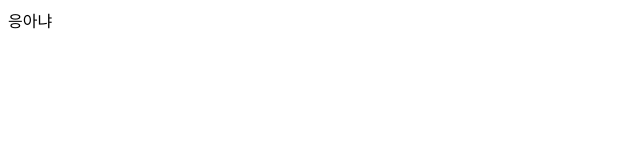
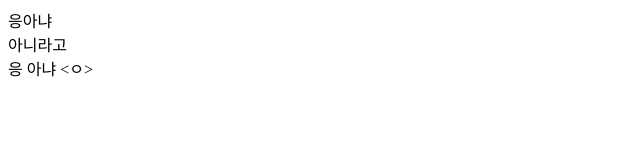
Before and after one commit to Akachia/LastProject, a plain HTML site: page index.html in a window 1280 px wide. Shown: the whole page, without its empty margins (0-640 px from the left). Drawn offline with Linux system fonts and the light colour scheme.

Commit message:
응 아냐

```diff
--- a/index.html
+++ b/index.html
@@ -7,8 +7,13 @@
     <meta name="keywords" content="">
 </head>
 <body>
-<article>
+    <article>
     응아냐
     </article>
+    <aside>
+    아니라고
+    </aside>
+    응 아냐
+    <ㅇ></ㅇ>
 </body>
 </html>
```
Also changed, not shown: 1 other file.
